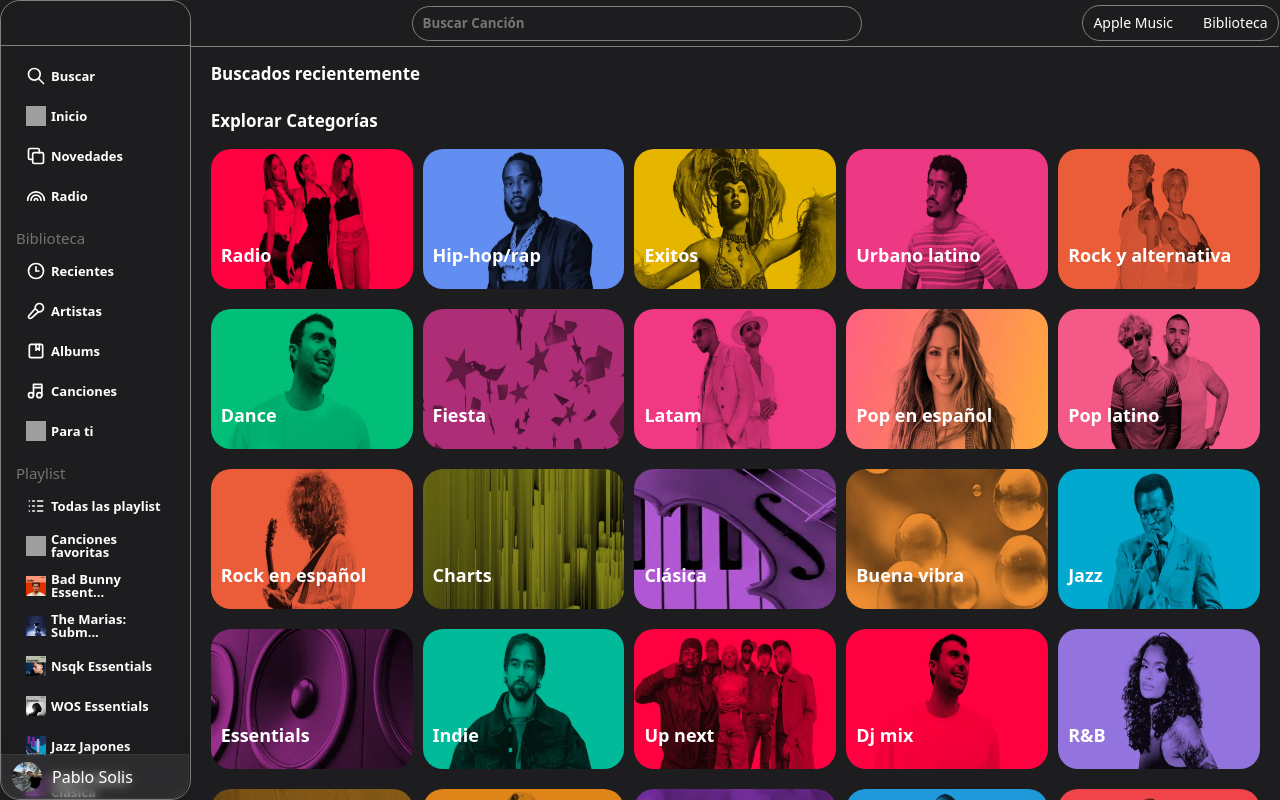
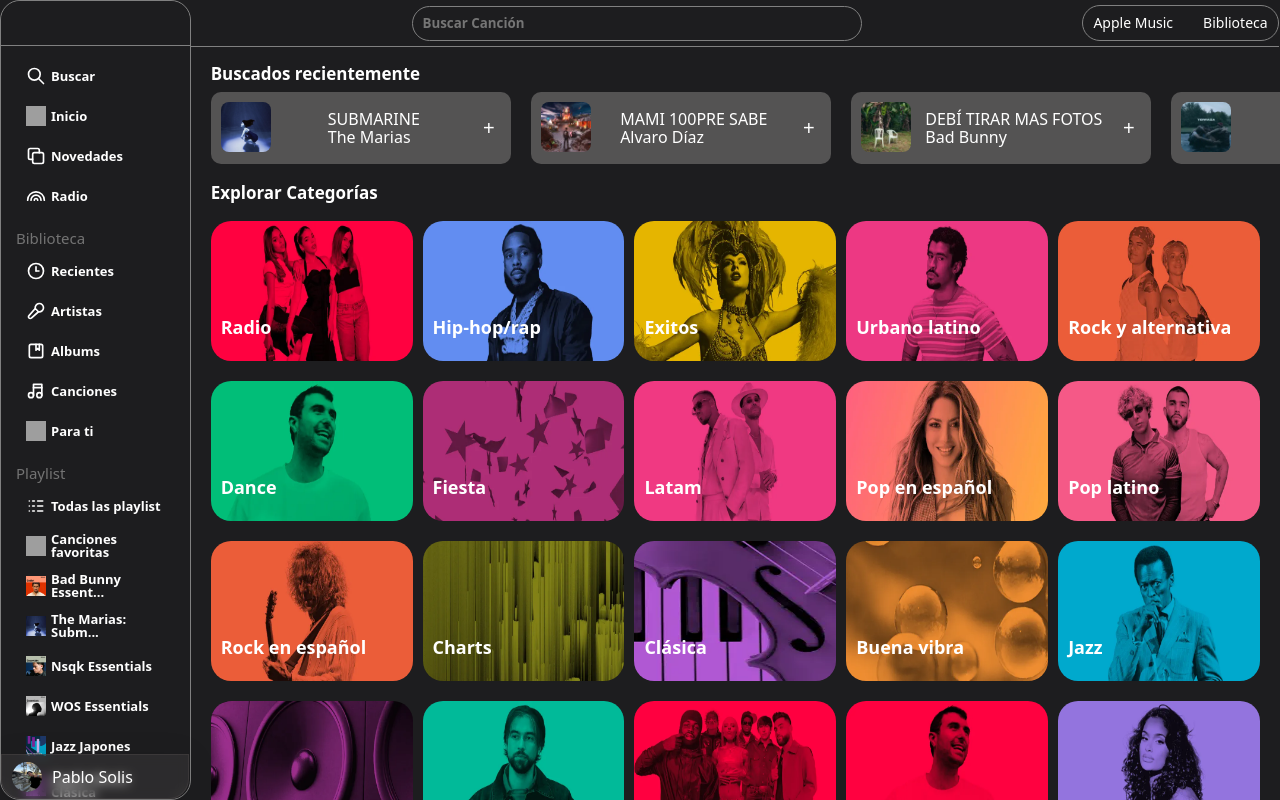
Before and after one commit to Pablo8Solis/reactAppMusic, a React (Create React App) app: page / in a window 1280 px wide. Built offline with nearby package versions, Linux system fonts and the light colour scheme; grey boxes are pictures that could not be loaded.

Commit message:
fix: update components

```diff
--- a/src/App.js
+++ b/src/App.js
@@ -1,25 +1,49 @@
-import React, { useEffect } from "react";
-import { useState } from "react";
+import React, { useEffect, useState } from "react";
 import AsideLeft from "./components/ASIDE-L";
 import Header from "./components/HEADER";
 import Library from "./components/LIBRARY-SONGS";
 
+const fakeSongs = [
+  { title: "Submarine", artist: "The Marias", img: "/assets/img/submarine.webp" },
+  { title: "Mami 100pre sabe", artist: "Alvaro Díaz", img: "/assets/img/100pre.webp" },
+  { title: "Debí tirar mas fotos", artist: "Bad Bunny", img: "/assets/img/DiTM.webp" },
+  { title: "Terraza", artist: "WOS", img: "/assets/img/terraza.webp" },
+  { title: "Intro", artist: "Young Miko", img: "/assets/img/notDis.webp" },
+  { title: "No one noticed", artist: "The Marias", img: "/assets/img/noticed.webp" },
+  { title: "SISÍFO", artist: "Nsqk", img: "/assets/img/SISÍFO.jpeg" },
+];
 
 function App() {
   const [view, setView] = useState("home");
+  const [searchResults, setSearchResults] = useState(fakeSongs);
   const [librarySongs, setLibrarySongs] = useState([]);
 
-  useEffect(()=>{
-    if(librarySongs.length > 0){
+  useEffect(() => {
+    if (librarySongs.length > 0) {
       console.log("La biblioteca se ha actualizado:", librarySongs);
     }
-})
+  }, [librarySongs]);
+
+  const handleSearch = (query) => {
+    const value = query.trim().toLowerCase();
+
+    if (!value) {
+      setSearchResults(fakeSongs);
+      return;
+    }
+
+    const results = fakeSongs.filter((song) =>
+      song.title.toLowerCase().includes(value) ||
+      song.artist.toLowerCase().includes(value)
+    );
+
+    setSearchResults(results);
+  };
 
 
   const addToLibrary = (song) => {
     setLibrarySongs((prev) => {
-      // avoid duplicates by title+artist
-      if (prev.find(s => s.title === song.title && s.artist === song.artist)) {
+      if (prev.find((s) => s.title === song.title && s.artist === song.artist)) {
         return prev;
       }
       return [...prev, song];
@@ -35,6 +59,8 @@
         onGoLibrary={() => setView("library")}
         onGoHome={() => setView("home")}
         view={view}
+        onSearch={handleSearch}
+        searchResults={searchResults}
         onAddLibrary={addToLibrary}
       />
 
--- a/src/components/HEADER/index.js
+++ b/src/components/HEADER/index.js
@@ -1,35 +1,14 @@
-import React, { useState } from 'react';
-import Songs from '../SONG-CM'
+import React from 'react';
 import CardsGen from '../GENEROS-'
 import SearchResults from '../SEARCH-RESULTS'
 
-const Header = ({ view, onGoHome, onGoLibrary, onAddLibrary }) => {
+const Header = ({ view, onGoHome, onGoLibrary, onSearch, searchResults, onAddLibrary }) => {
     const isLibrary = view === "library";
-    const [searchResults, setSearchResults] = useState([]);
-
-    const songs = [
-        { title: "Submarine", artist: "The Marias", img: "/assets/img/submarine.webp" },
-        { title: "Mami 100pre sabe", artist: "Alvaro Díaz", img: "/assets/img/100pre.webp" },
-        { title: "Debí tirar mas fotos", artist: "Bad Bunny", img: "/assets/img/DiTM.webp" },
-        { title: "Terraza", artist: "WOS", img: "/assets/img/terraza.webp" },
-        { title: "Intro", artist: "Young Miko", img: "/assets/img/notDis.webp" },
-        { title: "No one noticed", artist: "The Marias", img: "/assets/img/noticed.webp" },
-        { title:"SISÍFO", artist: "Nsqk", img: "/assets/img/SISÍFO.jpeg" },
-    ];
 
     const handleKeyDown = (e) => {
         if (e.key !== 'Enter') return;
 
-        const value = e.target.value.trim().toLowerCase();
-        if (!value) return;
-
-        const results = songs.filter((song) =>
-            song.title.toLowerCase().includes(value) ||
-            song.artist.toLowerCase().includes(value)
-        );
-
-        setSearchResults((prevState) => [...prevState, ...results]);
-
+        onSearch(e.target.value);
         e.target.value = "";
     };
     return (
--- a/src/components/LIBRARY-SONGS/index.js
+++ b/src/components/LIBRARY-SONGS/index.js
@@ -11,9 +11,9 @@
             <div className='library-content'>
                 <div className='library-content-songs'>
                     {songs.length > 0 ? (
-                        songs.map((song, idx) => (
+                        songs.map((song) => (
                             <Songs
-                                key={idx}
+                                key={`${song.title}-${song.artist}`}
                                 title={song.title}
                                 artist={song.artist}
                                 imgSrc={song.img}
```
